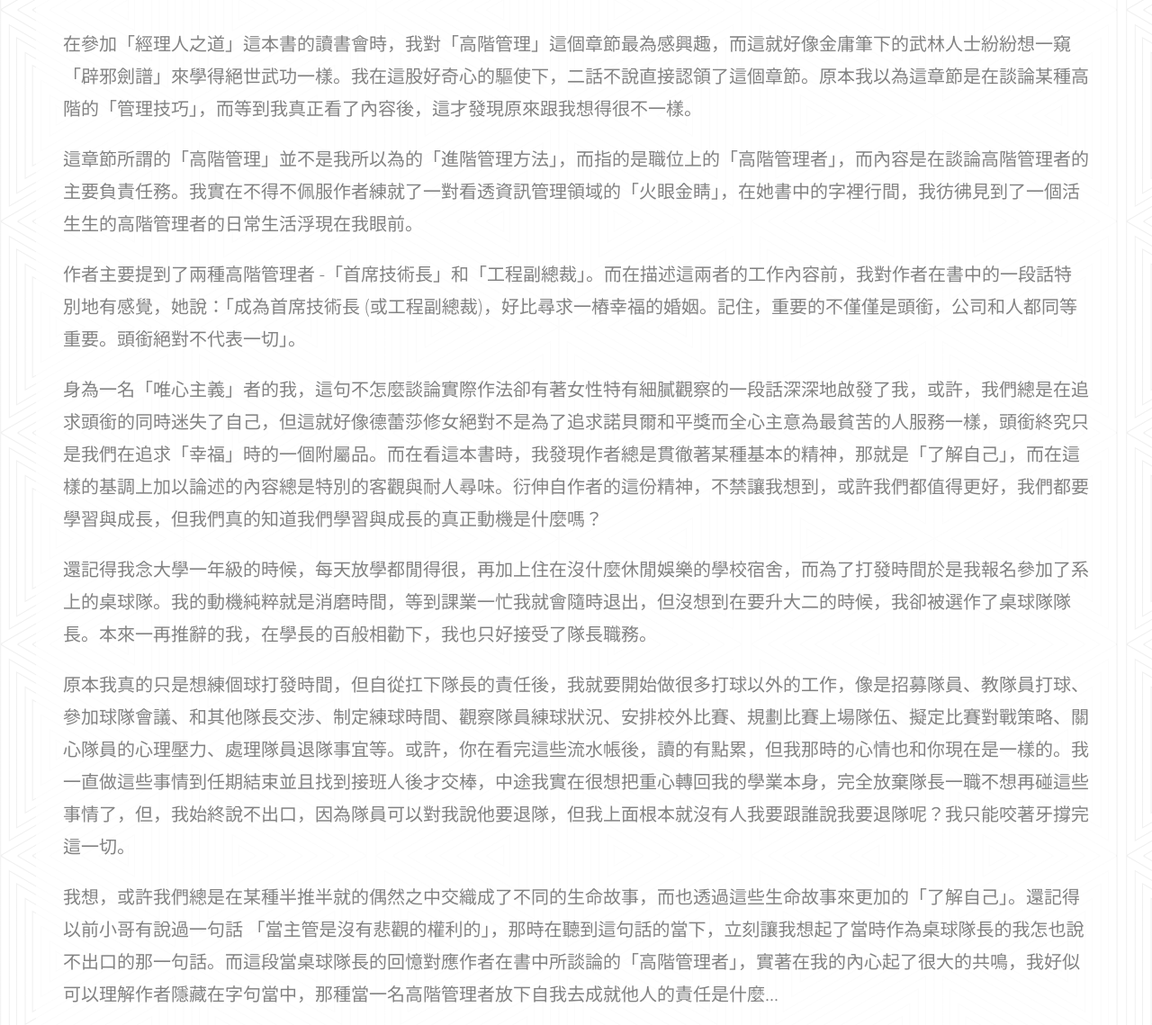
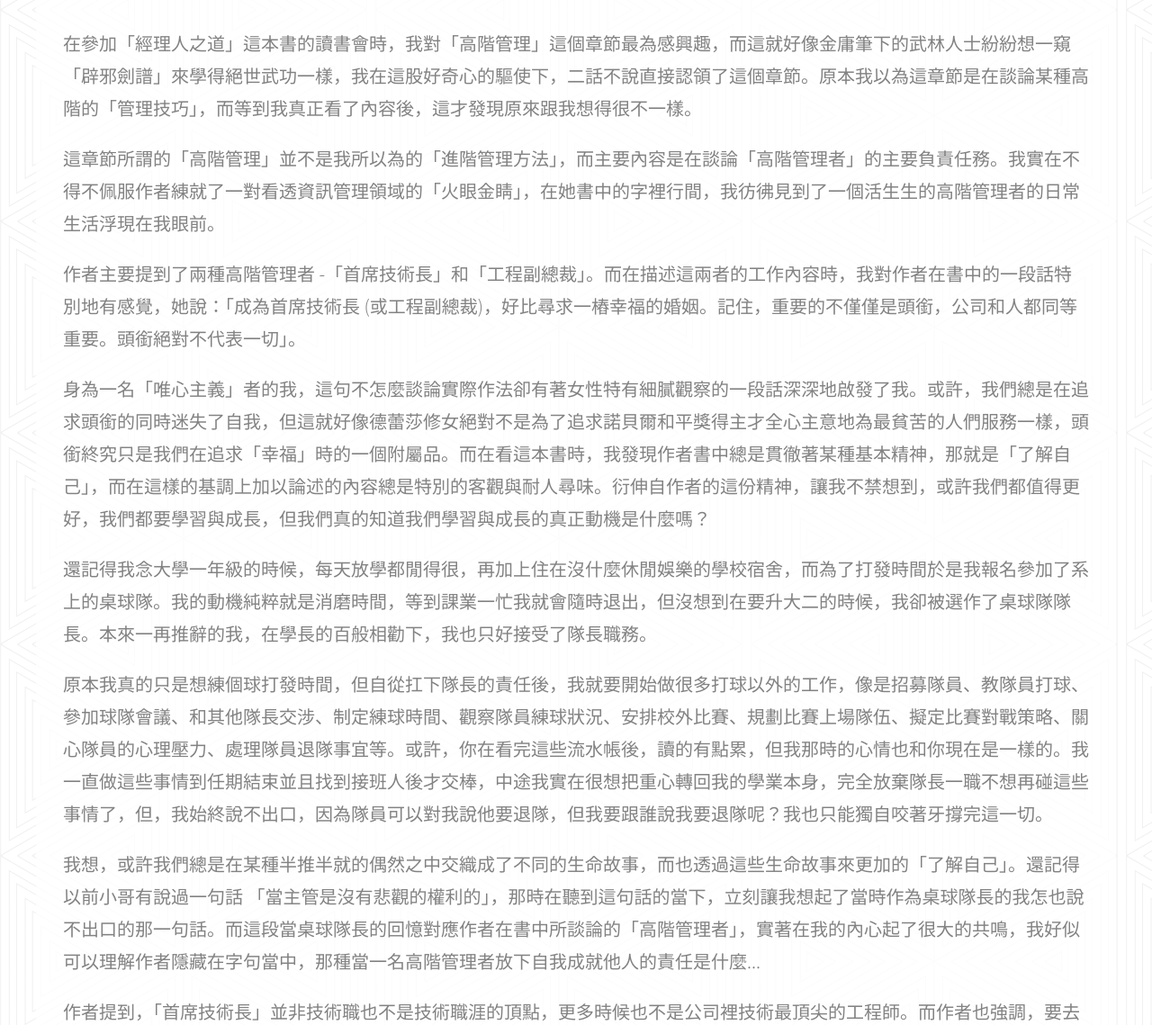
Before and after one commit to hengchih/manager, a plain HTML site: page index.html in a window 1280 px wide. Shown: the part 224-1363 px from the top of the page at 90% size. Drawn offline with Linux system fonts and the light colour scheme.

Commit message:
change content

```diff
--- a/index.html
+++ b/index.html
@@ -25,18 +25,18 @@
   </header>
   <main>
     <p>
-      在參加「經理人之道」這本書的讀書會時，我對「高階管理」這個章節最為感興趣，而這就好像金庸筆下的武林人士紛紛想一窺「辟邪劍譜」來學得絕世武功一樣。我在這股好奇心的驅使下，二話不說直接認領了這個章節。原本我以為這章節是在談論某種高階的「管理技巧」，而等到我真正看了內容後，這才發現原來跟我想得很不一樣。
+      在參加「經理人之道」這本書的讀書會時，我對「高階管理」這個章節最為感興趣，而這就好像金庸筆下的武林人士紛紛想一窺「辟邪劍譜」來學得絕世武功一樣，我在這股好奇心的驅使下，二話不說直接認領了這個章節。原本我以為這章節是在談論某種高階的「管理技巧」，而等到我真正看了內容後，這才發現原來跟我想得很不一樣。
     </p>
 
     <p>
-      這章節所謂的「高階管理」並不是我所以為的「進階管理方法」，而指的是職位上的「高階管理者」，而內容是在談論高階管理者的主要負責任務。我實在不得不佩服作者練就了一對看透資訊管理領域的「火眼金睛」，在她書中的字裡行間，我彷彿見到了一個活生生的高階管理者的日常生活浮現在我眼前。
+      這章節所謂的「高階管理」並不是我所以為的「進階管理方法」，而主要內容是在談論「高階管理者」的主要負責任務。我實在不得不佩服作者練就了一對看透資訊管理領域的「火眼金睛」，在她書中的字裡行間，我彷彿見到了一個活生生的高階管理者的日常生活浮現在我眼前。
     </p>
 
-    <p>作者主要提到了兩種高階管理者 -「首席技術長」和「工程副總裁」。而在描述這兩者的工作內容前，我對作者在書中的一段話特別地有感覺，她說：「成為首席技術長
+    <p>作者主要提到了兩種高階管理者 -「首席技術長」和「工程副總裁」。而在描述這兩者的工作內容時，我對作者在書中的一段話特別地有感覺，她說：「成為首席技術長
       (或工程副總裁)，好比尋求一樁幸福的婚姻。記住，重要的不僅僅是頭銜，公司和人都同等重要。頭銜絕對不代表一切」。</p>
 
     <p>
-      身為一名「唯心主義」者的我，這句不怎麼談論實際作法卻有著女性特有細膩觀察的一段話深深地啟發了我，或許，我們總是在追求頭銜的同時迷失了自己，但這就好像德蕾莎修女絕對不是為了追求諾貝爾和平獎而全心主意為最貧苦的人服務一樣，頭銜終究只是我們在追求「幸福」時的一個附屬品。而在看這本書時，我發現作者總是貫徹著某種基本的精神，那就是「了解自己」，而在這樣的基調上加以論述的內容總是特別的客觀與耐人尋味。衍伸自作者的這份精神，不禁讓我想到，或許我們都值得更好，我們都要學習與成長，但我們真的知道我們學習與成長的真正動機是什麼嗎？
+      身為一名「唯心主義」者的我，這句不怎麼談論實際作法卻有著女性特有細膩觀察的一段話深深地啟發了我。或許，我們總是在追求頭銜的同時迷失了自我，但這就好像德蕾莎修女絕對不是為了追求諾貝爾和平獎得主才全心主意地為最貧苦的人們服務一樣，頭銜終究只是我們在追求「幸福」時的一個附屬品。而在看這本書時，我發現作者書中總是貫徹著某種基本精神，那就是「了解自己」，而在這樣的基調上加以論述的內容總是特別的客觀與耐人尋味。衍伸自作者的這份精神，讓我不禁想到，或許我們都值得更好，我們都要學習與成長，但我們真的知道我們學習與成長的真正動機是什麼嗎？
     </p>
 
     <p>
@@ -44,11 +44,11 @@
     </p>
 
     <p>
-      原本我真的只是想練個球打發時間，但自從扛下隊長的責任後，我就要開始做很多打球以外的工作，像是招募隊員、教隊員打球、參加球隊會議、和其他隊長交涉、制定練球時間、觀察隊員練球狀況、安排校外比賽、規劃比賽上場隊伍、擬定比賽對戰策略、關心隊員的心理壓力、處理隊員退隊事宜等。或許，你在看完這些流水帳後，讀的有點累，但我那時的心情也和你現在是一樣的。我一直做這些事情到任期結束並且找到接班人後才交棒，中途我實在很想把重心轉回我的學業本身，完全放棄隊長一職不想再碰這些事情了，但，我始終說不出口，因為隊員可以對我說他要退隊，但我上面根本就沒有人我要跟誰說我要退隊呢？我只能咬著牙撐完這一切。
+      原本我真的只是想練個球打發時間，但自從扛下隊長的責任後，我就要開始做很多打球以外的工作，像是招募隊員、教隊員打球、參加球隊會議、和其他隊長交涉、制定練球時間、觀察隊員練球狀況、安排校外比賽、規劃比賽上場隊伍、擬定比賽對戰策略、關心隊員的心理壓力、處理隊員退隊事宜等。或許，你在看完這些流水帳後，讀的有點累，但我那時的心情也和你現在是一樣的。我一直做這些事情到任期結束並且找到接班人後才交棒，中途我實在很想把重心轉回我的學業本身，完全放棄隊長一職不想再碰這些事情了，但，我始終說不出口，因為隊員可以對我說他要退隊，但我要跟誰說我要退隊呢？我也只能獨自咬著牙撐完這一切。
     </p>
 
     <p>我想，或許我們總是在某種半推半就的偶然之中交織成了不同的生命故事，而也透過這些生命故事來更加的「了解自己」。還記得以前小哥有說過一句話
-      「當主管是沒有悲觀的權利的」，那時在聽到這句話的當下，立刻讓我想起了當時作為桌球隊長的我怎也說不出口的那一句話。而這段當桌球隊長的回憶對應作者在書中所談論的「高階管理者」，實著在我的內心起了很大的共鳴，我好似可以理解作者隱藏在字句當中，那種當一名高階管理者放下自我去成就他人的責任是什麼...
+      「當主管是沒有悲觀的權利的」，那時在聽到這句話的當下，立刻讓我想起了當時作為桌球隊長的我怎也說不出口的那一句話。而這段當桌球隊長的回憶對應作者在書中所談論的「高階管理者」，實著在我的內心起了很大的共鳴，我好似可以理解作者隱藏在字句當中，那種當一名高階管理者放下自我成就他人的責任是什麼...
     </p>
 
     <p>
```
Also changed, not shown: body.html (+6 -6 lines), 1 other file.
